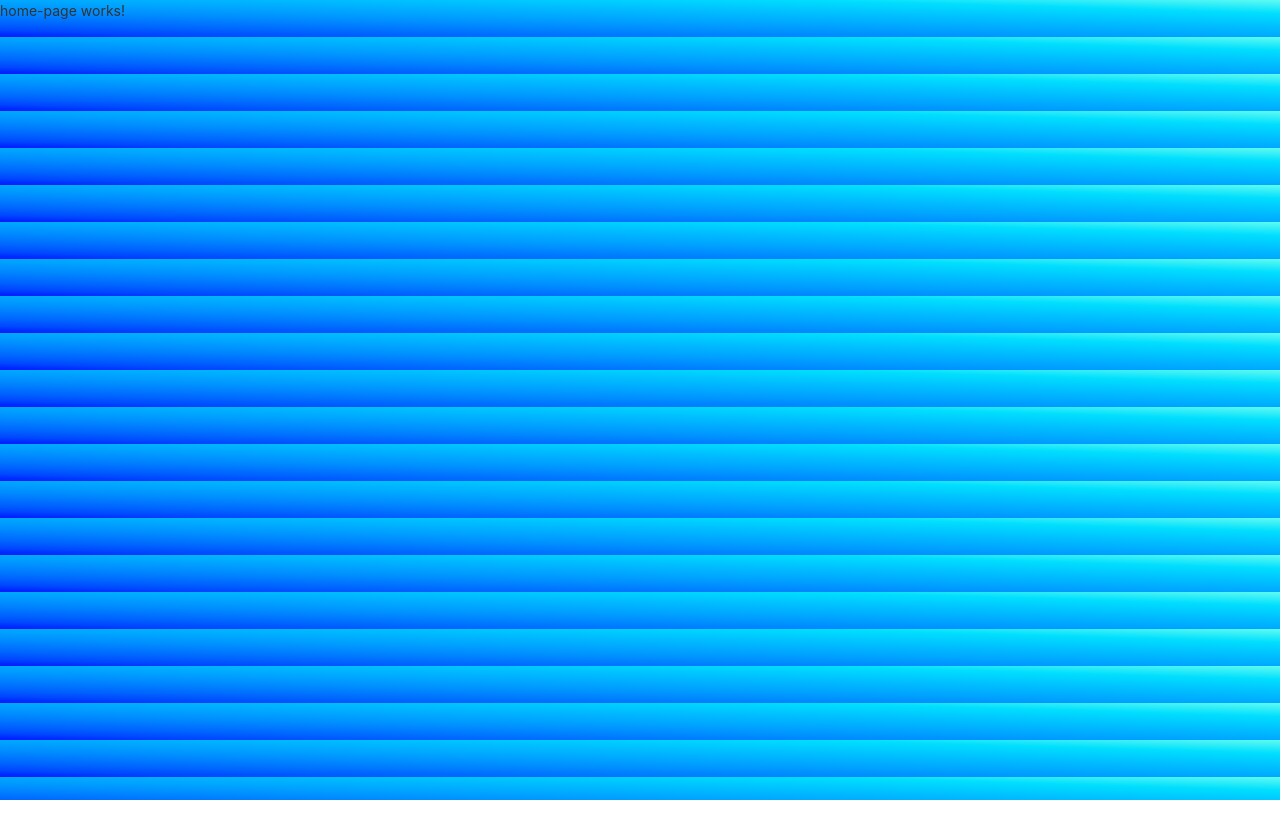
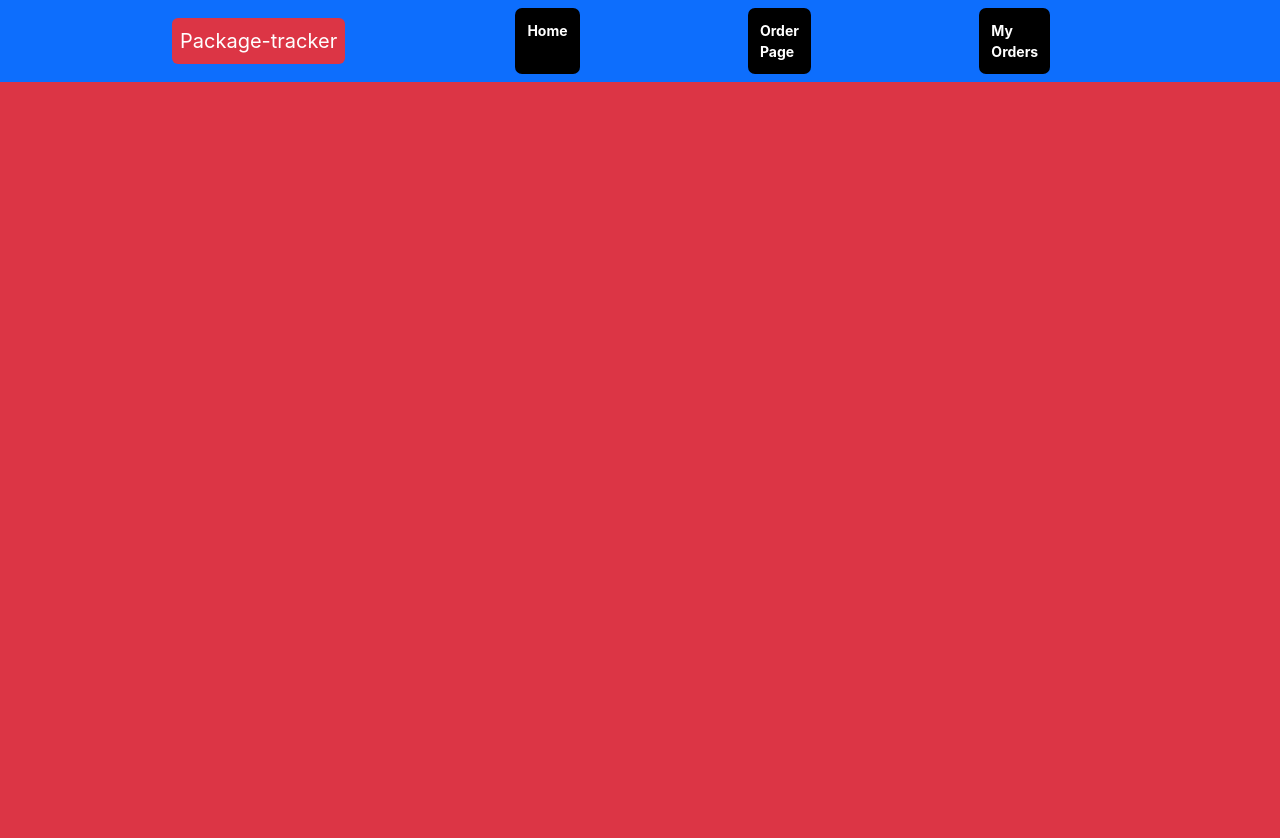
Before and after one commit to AdhamIsHere/Package-Tracker, an Angular app in the folder Front-end/: page /home in a window 1280 px wide. Shown: the top 838 px of the page. Before the commit the page ends 800 px from the top, so only its background shows below. Built offline with nearby package versions, Linux system fonts and the light colour scheme.

Commit message:
order-page / order-services / my-order

```diff
--- a/Front-end/src/app/home-page/home-page.component.html
+++ b/Front-end/src/app/home-page/home-page.component.html
@@ -1 +1,26 @@
-<p>home-page works!</p>
+<div class="navcontainer bg-primary">
+  <nav class="navbar navbar-expand-lg navbar-light bg-primary custom_container m-auto">
+    <div class="container-fluid">
+      <a class="navbar-brand bg-danger text-white p-2 rounded" href="#">Package-tracker</a>
+      <button class="navbar-toggler" type="button" data-bs-toggle="collapse" data-bs-target="#navbarNav" aria-controls="navbarNav" aria-expanded="false" aria-label="Toggle navigation">
+        <span class="navbar-toggler-icon"></span>
+      </button>
+
+      <div class="collapse navbar-collapse" id="navbarNav">
+        <ul class="navbar-nav custom_ul">
+          <li class="nav-item custom_li">
+            <a class="nav-link fw-bold custom_a" aria-current="page" routerLink="/home">Home</a>
+          </li>
+          <li class="nav-item custom_li">
+            <a class="nav-link fw-bold custom_a" routerLink="/order-page">Order Page</a>
+          </li>
+          <li class="nav-item custom_li">
+            <a class="nav-link fw-bold custom_a" routerLink="/myorders">My Orders</a>
+          </li>
+        </ul>
+      </div>
+    </div>
+  </nav>
+</div>
+
+<div class="page_container bg-danger"></div>
--- a/Front-end/src/app/order-page/order-page.component.html
+++ b/Front-end/src/app/order-page/order-page.component.html
@@ -2,7 +2,7 @@
   <div class="custom-card bg-light m-auto p-4">
     <h2 class="title fw-bold text-center">Order Details</h2>
 
-    <!-- Display success message -->
+
     <div *ngIf="successMessage" class="alert alert-success text-center">
       {{ successMessage }}
     </div>
--- a/Front-end/src/app/order-page/order-page.component.ts
+++ b/Front-end/src/app/order-page/order-page.component.ts
@@ -36,6 +36,7 @@
           pickup: this.pickupLocation,
           location: this.deliveryLocation,
           time: this.deliveryTime
+
         };
 
       console.log('Order Submitted:', orderDetails);
```
Lines whose indentation alone changed are shown as unchanged.
